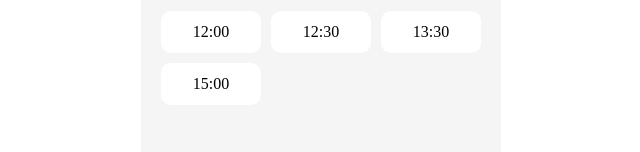
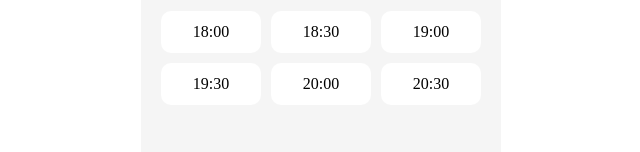
Before and after one commit to 4tar1p/4tar1p-frontend, a React (Create React App) app: page /reservation in a window 1280 px wide. Shown: the part 687-839 px from the top of the page, without its empty margins (319-959 px from the left). Built offline with nearby package versions, Linux system fonts and the light colour scheme; a web font is replaced by a local one.

Commit message:
[fix] 예약페이지 시간 추가

```diff
--- a/src/pages/Reservation.js
+++ b/src/pages/Reservation.js
@@ -17,7 +17,7 @@ const Reservation = () => {
   const { sportsList } = useAppSelector((state) => state.buying);
   const { selected } = useAppSelector((state) => state.reservation);
 
-  const timeList = ['12:00', '12:30', '13:30', '15:00'];
+  const timeList = ['18:00', '18:30', '19:00', '19:30', '20:00', '20:30'];
 
   const handleReserve = () => {
     navigate('/reservationcompletion');
```
